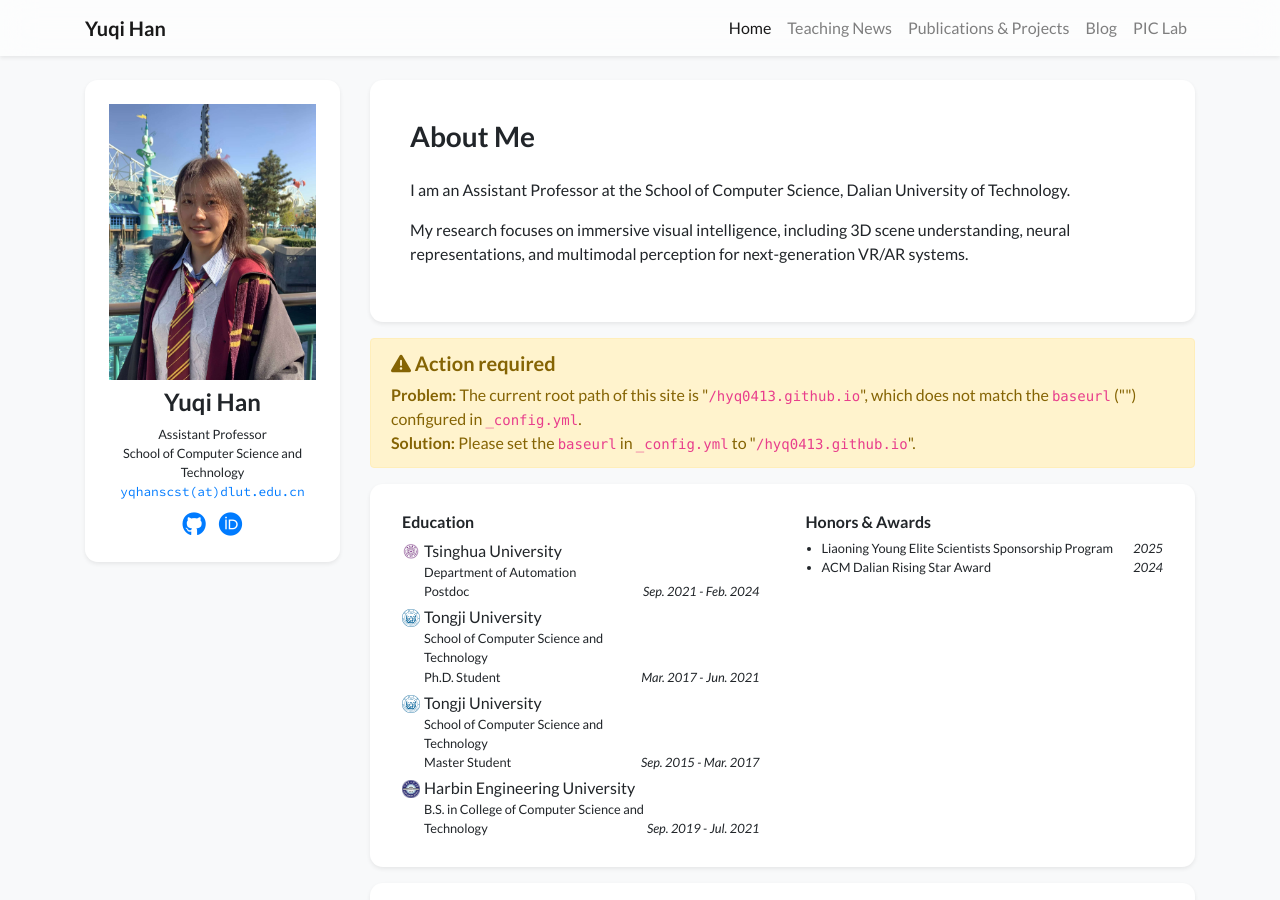
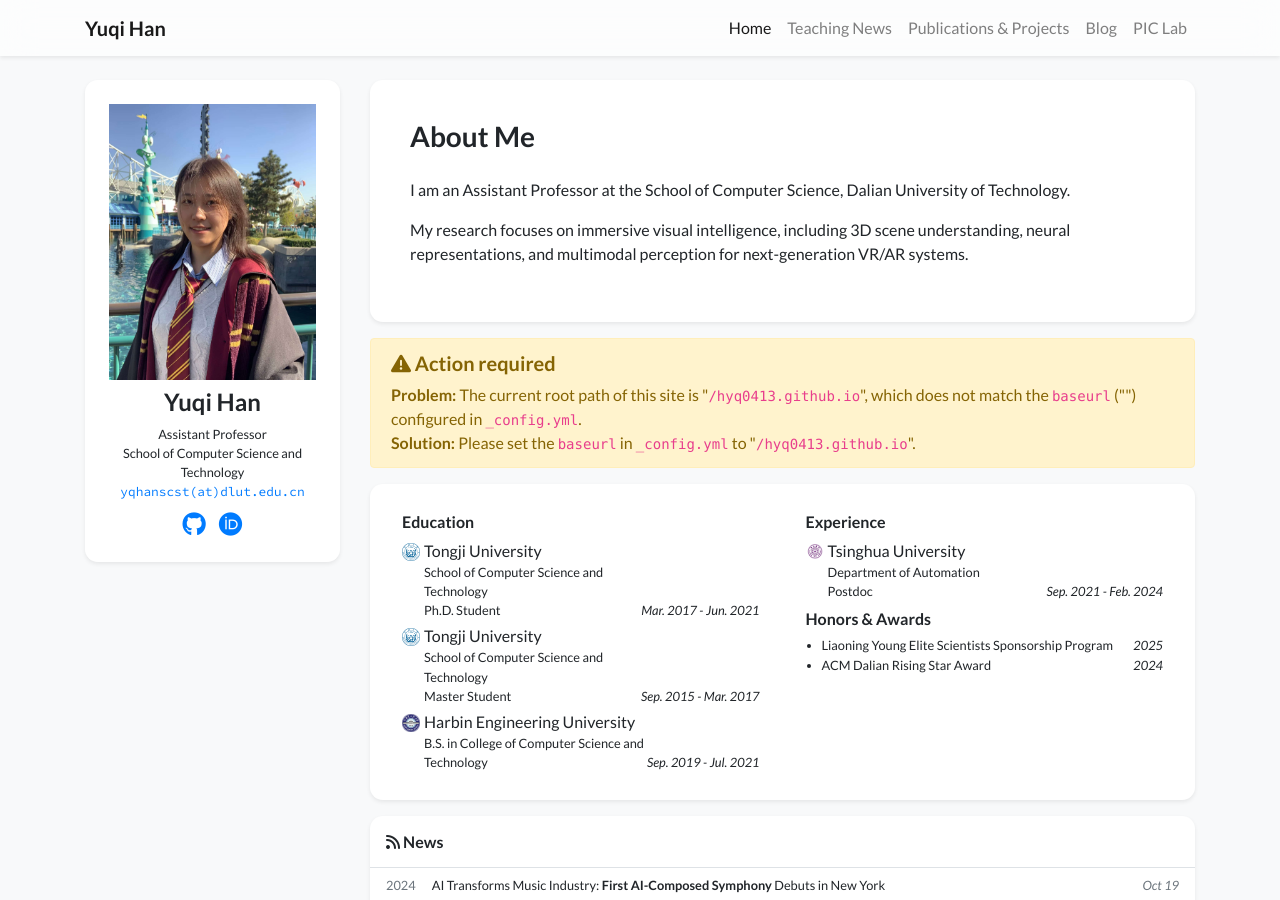
Before and after one commit to hyq0413/hyq0413.github.io, a Jekyll site: the page built from index.html, in a window 1280 px wide and 900 px high. Built offline with Jekyll 4.4.1, drawn with Linux system fonts in a browser that asks for light colours; nearby versions of some CDN libraries; a style sheet for code colours, icons or effects is not loaded; part of the change alters nothing that is shown.

Commit message:
Update profile.yml

```diff
--- a/_data/profile.yml
+++ b/_data/profile.yml
@@ -33,13 +33,14 @@ portrait_url: /assets/images/badges/mypic.jpg
 #  Photo
 
 
-education:
+experience:
 - name: Tsinghua University
   logo: /assets/images/badges/thu.png
   position: >-
     Department of Automation <br/>
     Postdoc
   date: Sep. 2021 - Feb. 2024
+education:
 - name: Tongji University
   logo: /assets/images/badges/tongji.png
   position: >-
```
